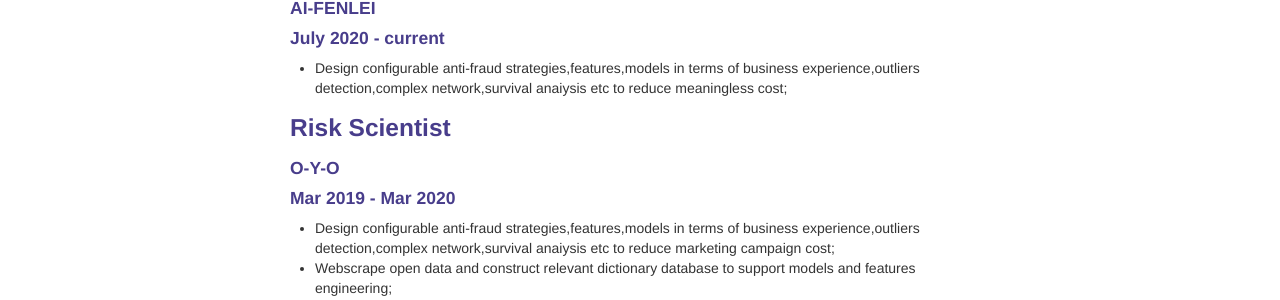
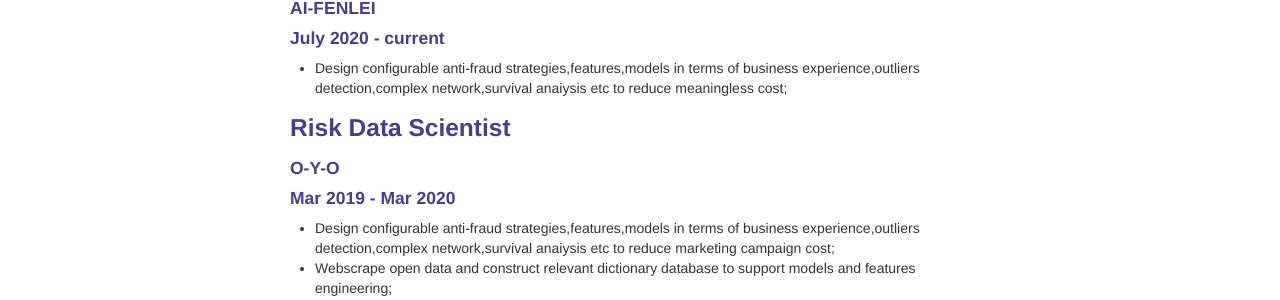
Before and after one commit to sangaj/sangaj.github.io, a Jekyll site: the page built from pages/Experience.md, in a window 1280 px wide and 900 px high. Shown: the part 214-514 px from the top of the window. Built offline with Jekyll 4.4.1, drawn with Linux system fonts in a browser that asks for light colours.

Commit message:
Update Experience.md

```diff
--- a/pages/Experience.md
+++ b/pages/Experience.md
@@ -9,7 +9,7 @@ description: Bingjing's Experience
 
 - Design configurable anti-fraud strategies,features,models in terms of business experience,outliers detection,complex network,survival anaiysis etc to reduce meaningless cost;<br />
 
-###  Risk  Scientist
+###  Risk Data Scientist
 ####  O-Y-O
 ####  Mar 2019 - Mar 2020
 
```
